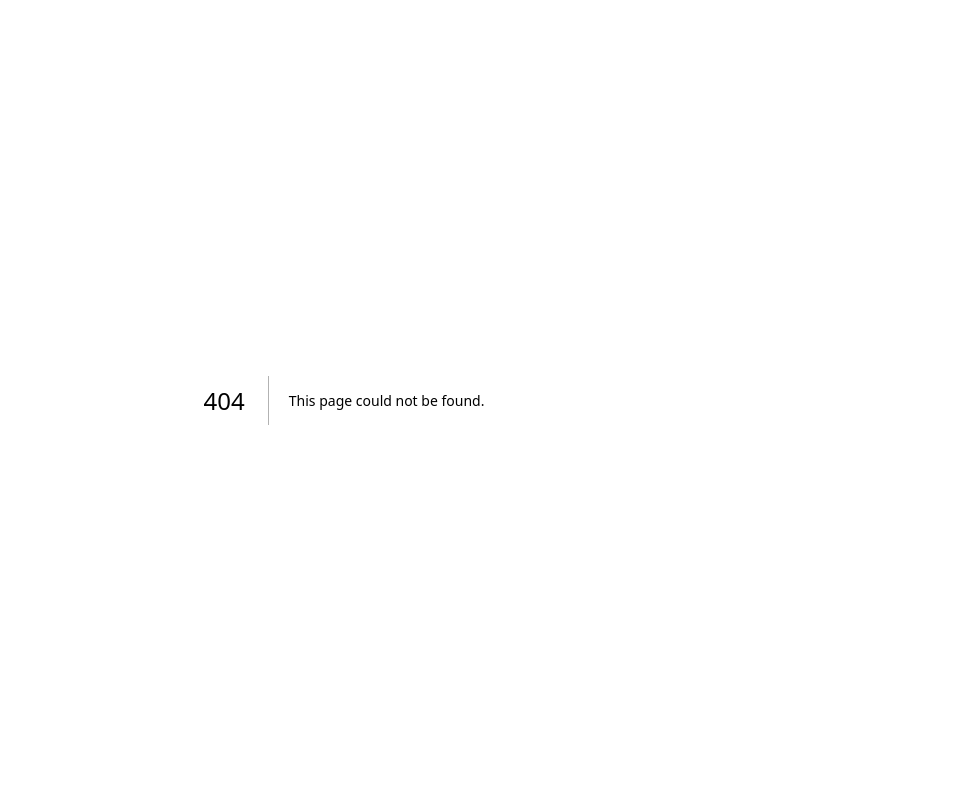
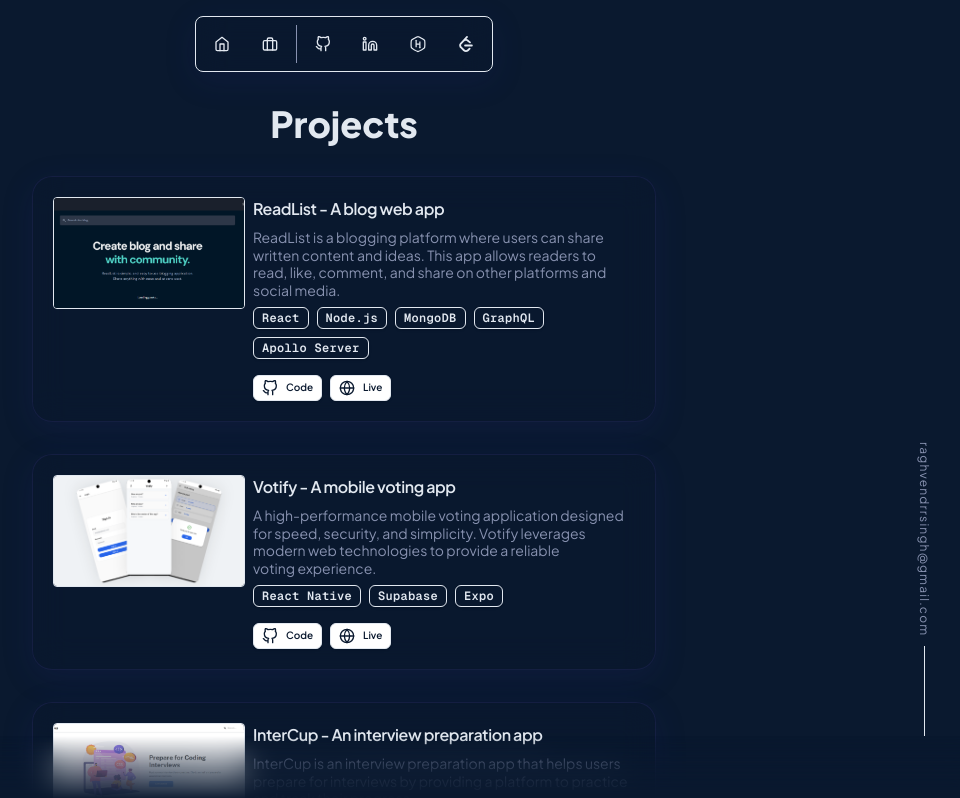
Before and after one commit to rsinghcodes/v2-portfolio, a Next.js app: page /projects in a window 1280 px wide. Before the commit this address had no page. Shown: the top 798 px of the page, without its empty margins (296-1256 px from the left). Built offline with nearby package versions, Linux system fonts and the light colour scheme.

Commit message:
Added project page and Wrapper Component

```diff
--- a/src/app/layout.tsx
+++ b/src/app/layout.tsx
@@ -1,3 +1,4 @@
+import Wrapper from '@/components/Wrapper';
 import type { Metadata } from 'next';
 import { Geist_Mono, Plus_Jakarta_Sans } from 'next/font/google';
 import './globals.css';
@@ -55,7 +56,7 @@ export default function RootLayout({
       <body
         className={`${plusJakartaSans.variable} ${geistMono.variable} antialiased`}
       >
-        {children}
+        <Wrapper>{children}</Wrapper>
       </body>
     </html>
   );
--- a/src/app/page.tsx
+++ b/src/app/page.tsx
@@ -1,24 +1,18 @@
 'use client';
 
+import Icon3D from '@/components/3DIcon';
+import SocialIcons from '@/components/SocialIcons';
 import { motion } from 'framer-motion';
 import Image from 'next/image';
 import { useEffect, useState } from 'react';
 import { FiGithub, FiGlobe } from 'react-icons/fi';
-import Icon3D from '../components/3DIcon';
-import NavItems from '../components/NavItems';
-import SocialIcons from '../components/SocialIcons';
 
 export default function Home() {
-  const [isLoaded, setIsLoaded] = useState(false);
   // Typewriter alternating title state
   const titles = ['Software Engineer', 'Full Stack Developer'];
   const [titleIndex, setTitleIndex] = useState(0);
   const [displayedText, setDisplayedText] = useState('');
   const [typing, setTyping] = useState(true);
-
-  useEffect(() => {
-    setIsLoaded(true);
-  }, []);
 
   // Typewriter effect for alternating titles
   useEffect(() => {
@@ -164,20 +158,6 @@ export default function Home() {
     },
   ];
 
-  // Animation variants for staggered project cards
-  const projectListVariants = {
-    hidden: {},
-    show: {
-      transition: {
-        staggerChildren: 0.18,
-      },
-    },
-  };
-  const projectCardVariants = {
-    hidden: { opacity: 0, y: 30 },
-    show: { opacity: 1, y: 0, transition: { duration: 0.8 } },
-  };
-
   // Animation variants for staggered section content
   const staggerSection = {
     hidden: {},
@@ -200,28 +180,8 @@ export default function Home() {
     hover: { scale: 1.2, boxShadow: '0 0 0 4px rgba(127,90,240,0.15)' },
   };
 
-  if (!isLoaded) return null;
-
   return (
-    <main className="font-sans min-h-screen bg-background text-foreground relative max-w-2xl mx-auto md:mt-10 space-y-16 py-10 sm:py-16 px-2 sm:px-6">
-      {/* Navigation */}
-      <NavItems />
-
-      {/* Email Fixed on the right side of the screen */}
-      <div className="w-10 fixed bottom-0 left-auto right-10 z-10 hidden lg:block">
-        <div className="flex flex-col items-center relative after:block after:w-[1px] after:h-[90px] after:my-0 after:mx-auto after:bg-foreground">
-          <a
-            className="my-5 mx-auto p-2.5 text-xs leading-5 tracking-widest hover:-translate-y-1 focus:-translate-y-1 text-muted-foreground hover:text-accent-gradient text-accent-gradient"
-            style={{ writingMode: 'vertical-rl' }}
-            href={`mailto:raghvendrrsingh@gmail.com`}
-            target="_blank"
-            rel="noopener noreferrer"
-          >
-            raghvendrrsingh@gmail.com
-          </a>
-        </div>
-      </div>
-
+    <>
       {/* Hero Section */}
       <section
         id="hero"
@@ -236,7 +196,7 @@ export default function Home() {
           style={{ willChange: 'transform' }}
         >
           <motion.h1
-            className="text-4xl font-extrabold tracking-tighter sm:text-6xl xl:text-7xl/none mb-2"
+            className="text-4xl font-extrabold tracking-tighter sm:text-7xl/none mb-2"
             initial={{ opacity: 0, y: 30 }}
             animate={{ opacity: 1, y: 0 }}
             transition={{ delay: 0.2, duration: 0.7 }}
@@ -577,6 +537,6 @@ export default function Home() {
           <SocialIcons />
         </motion.div>
       </section>
-    </main>
+    </>
   );
 }
--- /dev/null
+++ b/src/app/projects/page.tsx
@@ -0,0 +1,122 @@
+'use client';
+
+import { motion } from 'framer-motion';
+import Image from 'next/image';
+import { FiGithub, FiGlobe } from 'react-icons/fi';
+
+const projects = [
+  {
+    title: 'ReadList - A blog web app',
+    description:
+      'ReadList is a blogging platform where users can share written content and ideas. This app allows readers to read, like, comment, and share on other platforms and social media.',
+    tech: ['React', 'Node.js', 'MongoDB', 'GraphQL', 'Apollo Server'],
+    image: '/assets/projects/readlist.png',
+    link: 'https://github.com/rsinghcodes/readlist',
+    live: 'https://readlistapp.netlify.app/',
+  },
+  {
+    title: 'Votify - A mobile voting app',
+    description:
+      'A high-performance mobile voting application designed for speed, security, and simplicity. Votify leverages modern web technologies to provide a reliable voting experience.',
+    tech: ['React Native', 'Supabase', 'Expo'],
+    image: '/assets/projects/votify.png',
+    link: 'https://github.com/rsinghcodes/votify',
+    live: 'https://github.com/rsinghcodes/votify',
+  },
+  {
+    title: 'InterCup - An interview preparation app',
+    description:
+      'InterCup is an interview preparation app that helps users prepare for interviews by providing a platform to practice and track their progress.',
+    tech: ['React', 'Node.js', 'MongoDB', 'Express'],
+    image: '/assets/projects/intercup.png',
+    link: 'https://github.com/rsinghcodes/intercup',
+    live: 'https://intercup.netlify.app/',
+  },
+  {
+    title: 'Portfolio Website',
+    description:
+      'A personal portfolio website built with Next.js, React, and Tailwind CSS, featuring advanced animations and a modern UI.',
+    tech: ['Next.js', 'React', 'Tailwind CSS', 'Framer Motion'],
+    image: '/assets/projects/portfolio.png',
+    link: 'https://github.com/rsinghcodes/portfolio',
+    live: '/',
+  },
+  {
+    title: 'Bulletin Board - Task Management App',
+    description:
+      'A Kanban-style task management app for individuals, with drag-and-drop cards, and user authentication.',
+    tech: ['React', 'MongoDB', 'GraphQL', 'Apollo Server'],
+    image: '/assets/projects/bulletin-board.png',
+    link: 'https://github.com/rsinghcodes/bulletin-board',
+    live: 'https://boardbulletin.netlify.app/',
+  },
+];
+
+export default function Projects() {
+  return (
+    <>
+      <h1 className="text-4xl font-extrabold mb-8 text-center">Projects</h1>
+      <div className="grid gap-8">
+        {projects.map((project) => (
+          <motion.div
+            key={project.title}
+            className="flex flex-col sm:flex-row glass section-border rounded-elegant overflow-hidden group transition-all duration-300 hover:scale-[1.025] hover:shadow-lg p-3 sm:p-5"
+            initial={{ opacity: 0, y: 40 }}
+            whileInView={{ opacity: 1, y: 0 }}
+            transition={{ duration: 0.7, type: 'spring', bounce: 0.18 }}
+            viewport={{ once: true, amount: 0.2 }}
+            whileHover={{ scale: 1.04, rotate: 1 }}
+          >
+            <div className="relative w-full h-48 sm:w-48 sm:h-28 aspect-video rounded border border-slate-200/10 transition overflow-hidden mb-3 sm:mb-0">
+              <Image
+                src={project.image}
+                alt={project.title}
+                fill
+                className="object-cover"
+                unoptimized
+              />
+            </div>
+            <div className="flex-1 flex flex-col justify-center space-y-2 pl-0 sm:pl-2">
+              <h3 className="font-semibold tracking-tight mt-2 sm:mt-0 text-base">
+                {project.title}
+              </h3>
+              <div className="prose max-w-full text-pretty font-sans text-sm text-muted-foreground dark:prose-invert [&>*]:!leading-tight">
+                <p>{project.description}</p>
+              </div>
+              <div className="flex flex-wrap gap-2 mb-4">
+                {project.tech.map((tech) => (
+                  <span
+                    key={tech}
+                    className="inline-flex items-center rounded-md border font-semibold transition-colors focus:outline-none focus:ring-2 focus:ring-ring focus:ring-offset-2 border-transparent bg-secondary text-secondary-foreground hover:bg-secondary/80 px-2 py-0.5 text-xs font-mono tracking-wide shadow-sm"
+                  >
+                    {tech}
+                  </span>
+                ))}
+              </div>
+              <div className="flex flex-row gap-2">
+                <a
+                  href={project.link}
+                  target="_blank"
+                  rel="noopener noreferrer"
+                  className="items-center rounded-md border font-semibold transition-all focus:outline-none focus:ring-2 focus:ring-accent focus:ring-offset-2 border-transparent bg-white text-background shadow hover:bg-accent hover:shadow-lg flex gap-2 px-2 py-2 sm:py-1 text-xs sm:text-[10px]"
+                >
+                  <FiGithub className="w-4 h-4" />
+                  Code
+                </a>
+                <a
+                  href={project.live}
+                  target="_blank"
+                  rel="noopener noreferrer"
+                  className="items-center rounded-md border font-semibold transition-all focus:outline-none focus:ring-2 focus:ring-accent focus:ring-offset-2 border-transparent bg-white text-background shadow hover:bg-accent hover:shadow-lg flex gap-2 px-2 py-2 sm:py-1 text-xs sm:text-[10px]"
+                >
+                  <FiGlobe className="w-4 h-4" />
+                  Live
+                </a>
+              </div>
+            </div>
+          </motion.div>
+        ))}
+      </div>
+    </>
+  );
+}
--- a/src/components/NavItems.tsx
+++ b/src/components/NavItems.tsx
@@ -3,9 +3,8 @@
 import { motion } from 'framer-motion';
 import Link from 'next/link';
 import { useState } from 'react';
-import { FiGithub, FiHome, FiLinkedin } from 'react-icons/fi';
+import { FiBriefcase, FiGithub, FiHome, FiLinkedin } from 'react-icons/fi';
 import { LiaHackerrank } from 'react-icons/lia';
-import { RiTwitterXFill } from 'react-icons/ri';
 import { SiLeetcode } from 'react-icons/si';
 
 export default function NavItems() {
@@ -18,6 +17,13 @@ export default function NavItems() {
       href: '/',
       aria: 'Home',
       icon: <FiHome className="size-4" />, // Home
+      isInternal: true,
+    },
+    {
+      type: 'link',
+      href: '/projects',
+      aria: 'Projects',
+      icon: <FiBriefcase className="size-4" />, // Projects
       isInternal: true,
     },
     { type: 'divider' },
@@ -49,13 +55,6 @@ export default function NavItems() {
       icon: <SiLeetcode className="size-4" />, // Leetcode
       isInternal: false,
     },
-    {
-      type: 'link',
-      href: 'https://x.com/raghvendrrsingh',
-      aria: 'X',
-      icon: <RiTwitterXFill className="size-4" />, // X
-      isInternal: false,
-    },
   ];
 
   const navWidth = isHovered ? 300 : 250;
@@ -78,7 +77,7 @@ export default function NavItems() {
                   key={idx}
                   data-orientation="vertical"
                   role="none"
-                  className={`shrink-0 bg-border w-[1px] h-full${
+                  className={`shrink-0 bg-muted-foreground w-[1px] h-full${
                     idx === navItems.length - 2 ? ' py-2' : ''
                   }`}
                 />
--- /dev/null
+++ b/src/components/Wrapper.tsx
@@ -0,0 +1,38 @@
+'use client';
+
+import { useEffect, useState } from 'react';
+import NavItems from './NavItems';
+
+export default function Wrapper({ children }: { children: React.ReactNode }) {
+  const [isLoaded, setIsLoaded] = useState(false);
+
+  useEffect(() => {
+    setIsLoaded(true);
+  }, []);
+
+  if (!isLoaded) return null;
+
+  return (
+    <main className="font-sans min-h-screen bg-background text-foreground relative max-w-2xl mx-auto md:mt-10 space-y-16 py-10 sm:py-16 px-2 sm:px-6">
+      {/* Navigation */}
+      <NavItems />
+
+      {/* Email Fixed on the right side of the screen */}
+      <div className="w-10 fixed bottom-0 left-auto right-10 z-10 hidden lg:block">
+        <div className="flex flex-col items-center relative after:block after:w-[1px] after:h-[90px] after:my-0 after:mx-auto after:bg-foreground">
+          <a
+            className="my-5 mx-auto p-2.5 text-xs leading-5 tracking-widest hover:-translate-y-1 focus:-translate-y-1 text-muted-foreground hover:text-accent-gradient text-accent-gradient"
+            style={{ writingMode: 'vertical-rl' }}
+            href={`mailto:raghvendrrsingh@gmail.com`}
+            target="_blank"
+            rel="noopener noreferrer"
+          >
+            raghvendrrsingh@gmail.com
+          </a>
+        </div>
+      </div>
+
+      {children}
+    </main>
+  );
+}
```
Also changed, not shown: public/assets/projects/bulletin-board.png (added), public/assets/projects/portfolio.png (added).
